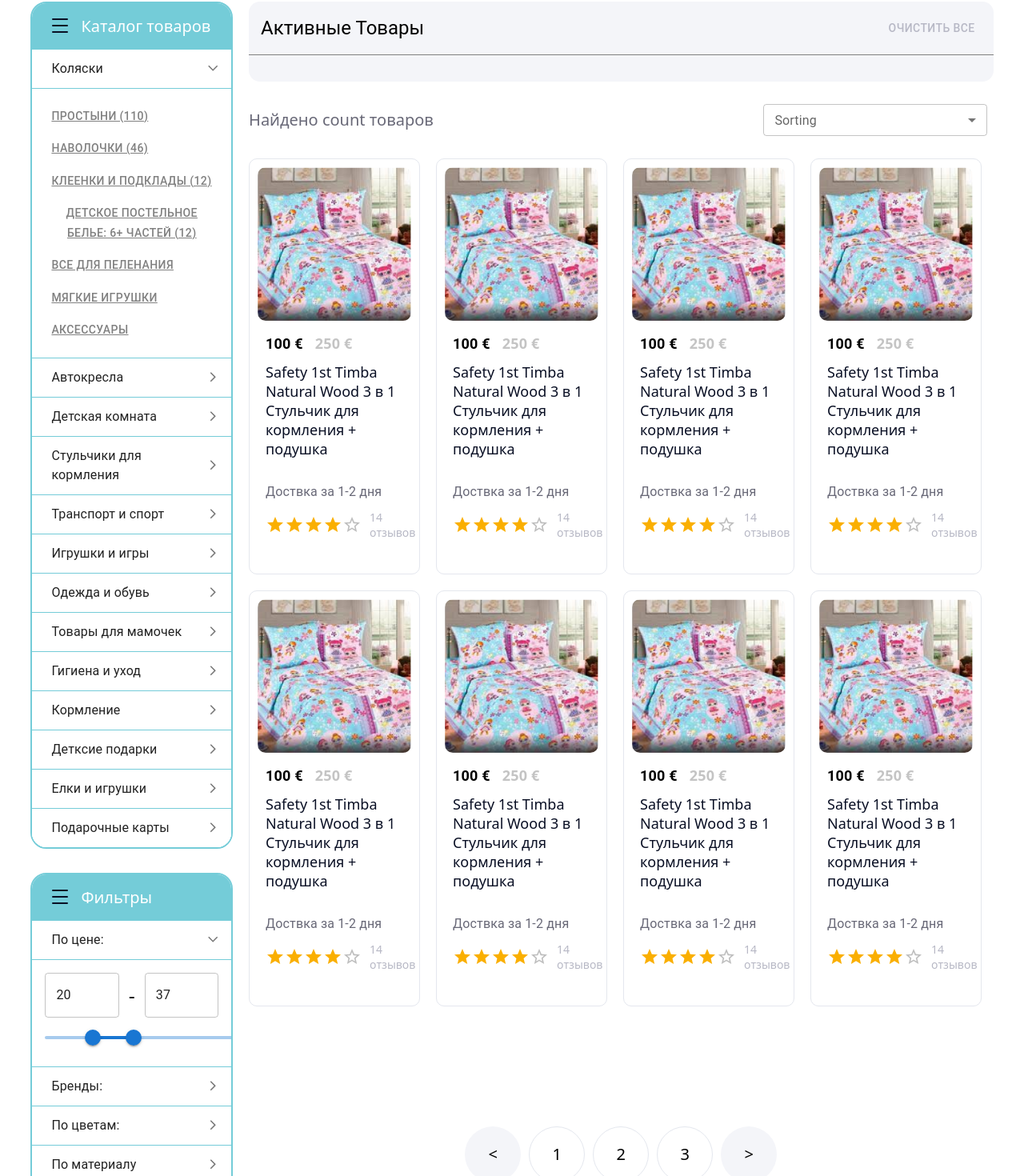
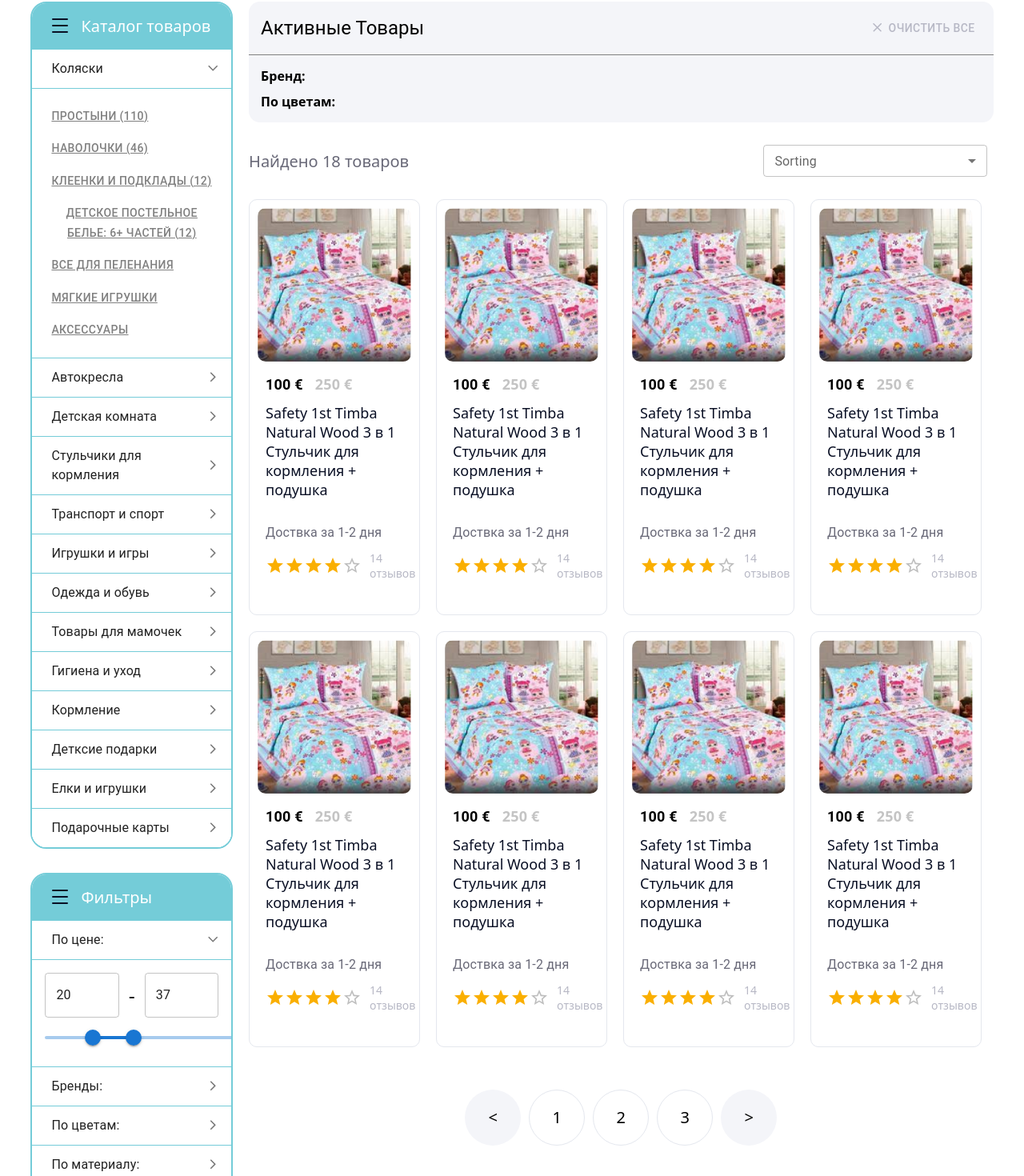
Before and after one commit to muhammad-oripov/baby-shop, a React (Create React App) app: page /search in a window 1280 px wide. Shown: the part 218-1688 px from the top of the page at 80% size. Built offline with nearby package versions, Linux system fonts and the light colour scheme.

Commit message:
feat: created active products

```diff
--- a/src/Components/SVGIcons.jsx
+++ b/src/Components/SVGIcons.jsx
@@ -602,6 +602,14 @@
           <path d="M11.9323 10.0629H11.205L10.9535 9.81132C11.85 8.77303 12.3897 7.42367 12.3897 5.94627C12.3897 2.66209 9.7276 0 6.44346 0C3.15933 0 0.497192 2.66209 0.497192 5.94627C0.497192 9.23045 3.15929 11.8925 6.44346 11.8925C7.92086 11.8925 9.27022 11.3528 10.3085 10.4608L10.5601 10.7124V11.4351L15.1341 16L16.4972 14.6369L11.9323 10.0629ZM6.44346 10.0629C4.17018 10.0629 2.32682 8.21955 2.32682 5.94627C2.32682 3.67299 4.17018 1.82963 6.44346 1.82963C8.71675 1.82963 10.5601 3.67299 10.5601 5.94627C10.5601 8.21955 8.71675 10.0629 6.44346 10.0629Z" fill="#090F24" />
         </svg>
       )
+    case "cancel":
+      return (
+        <svg width="12" height="12" viewBox="0 0 8 8" fill="none" xmlns="http://www.w3.org/2000/svg">
+          <path d="M0.665039 0.525391L6.66502 6.52537" stroke="#B7B8C5" stroke-linecap="round" />
+          <path d="M6.8418 0.525391L0.841813 6.52537" stroke="#B7B8C5" stroke-linecap="round" />
+        </svg>
+      )
+      break
     default:
       break;
   }
--- a/src/pages/search/Accardeon.jsx
+++ b/src/pages/search/Accardeon.jsx
@@ -50,7 +50,24 @@
 const links = [
     'Простыни (110)', 'Наволочки (46)', 'Клеенки и подклады (12)', 'Детское постельное белье: 6+ частей (12)', 'Все для пеленания', 'Мягкие игрушки', 'Аксессуары'
 ]
-export default function Accardeon({ type }) {
+const brands = [
+    'Avent',
+    'Omron',
+    'NUK',
+    'Baby Santh',
+    'Hipp',
+    'Nutrilon',
+    'Nestogen',
+    'ADAMEX',
+    'Chicco'
+]
+const colors = [
+    'Зеленый',
+    'Красный',
+    'Синий',
+    'Бежевый'
+]
+export default function Accardeon({ type, onBrand, onColor, color, brand }) {
     const [expanded, setExpanded] = React.useState('panel1');
     const [backColor, setBackColor] = React.useState(false);
 
@@ -80,32 +97,26 @@
         {
             name: 'Бренды:',
             temp: <Stack sx={{ width: '100%' }}>
-                <Box><Checkbox /> <Typography variant='span'>Avent <Typography sx={{ color: '#c4c4c4' }} variant='span'>(24)</Typography></Typography> </Box>
-                <Box><Checkbox /> <Typography variant='span'>Omron <Typography sx={{ color: '#c4c4c4' }} variant='span'>(24)</Typography></Typography> </Box>
-                <Box><Checkbox /> <Typography variant='span'>NUK <Typography sx={{ color: '#c4c4c4' }} variant='span'>(24)</Typography></Typography> </Box>
-                <Box><Checkbox /> <Typography variant='span'>Baby Santh <Typography sx={{ color: '#c4c4c4' }} variant='span'>(24)</Typography></Typography> </Box>
-                <Box><Checkbox /> <Typography variant='span'>Hipp <Typography sx={{ color: '#c4c4c4' }} variant='span'>(24)</Typography></Typography> </Box>
-                <Box><Checkbox /> <Typography variant='span'>Nutrilon <Typography sx={{ color: '#c4c4c4' }} variant='span'>(24)</Typography></Typography> </Box>
-                <Box><Checkbox /> <Typography variant='span'>Nestogen <Typography sx={{ color: '#c4c4c4' }} variant='span'>(24)</Typography></Typography> </Box>
-                <Box><Checkbox /> <Typography variant='span'>ADAMEX <Typography sx={{ color: '#c4c4c4' }} variant='span'>(24)</Typography></Typography> </Box>
-                <Box><Checkbox /> <Typography variant='span'>Chicco <Typography sx={{ color: '#c4c4c4' }} variant='span'>(24)</Typography></Typography> </Box>
+                {
+                    brands.map((i, index) => <Box key={index} sx={{display: 'flex', alignItems: 'center', gap: '10px'}} ><Checkbox onChange={(e) => {
+                        onBrand([...brand, e.target.parentNode.nextSibling.nextSibling.innerHTML])
+                    }}/> <Typography variant='span'>{i}</Typography> <Typography sx={{ color: '#c4c4c4' }} variant='span'>(24)</Typography> </Box>)
+                }
             </Stack>
         },
         {
             name: 'По цветам:',
             temp: <Stack>
-                <Box><Checkbox /> <Typography variant='span'>Черный</Typography> <Typography sx={{ color: '#c4c4c4' }} variant='span'>(24)</Typography> </Box>
-                <Box><Checkbox /> <Typography variant='span'>Зеленый</Typography> <Typography sx={{ color: '#c4c4c4' }} variant='span'>(145)</Typography> </Box>
-                <Box><Checkbox /> <Typography variant='span'>Красный</Typography> <Typography sx={{ color: '#c4c4c4' }} variant='span'>(24)</Typography> </Box>
-                <Box><Checkbox /> <Typography variant='span'>Синий</Typography> <Typography sx={{ color: '#c4c4c4' }} variant='span'>(2)</Typography> </Box>
-                <Box><Checkbox /> <Typography variant='span'>Бежевый</Typography> <Typography sx={{ color: '#c4c4c4' }} variant='span'>(24)</Typography> </Box>
+                {
+                    colors.map((i, index) => <Box key={index} ><Checkbox onChange={(e) => onColor([...color, e.target.parentNode.nextSibling.nextSibling.innerHTML])} /> <Typography variant='span'>{i}</Typography> <Typography sx={{ color: '#c4c4c4' }} variant='span'>(24)</Typography> </Box>)
+                }
             </Stack>
         },
         {
-            name: 'По материалу',
+            name: 'По материалу:',
         },
         {
-            name: 'Страна-производитель',
+            name: 'Страна-производитель:',
         }
     ]
 
--- a/src/pages/search/SearchPage.jsx
+++ b/src/pages/search/SearchPage.jsx
@@ -10,6 +10,8 @@
     const [products, setProdusts] = useState([])
     const [currentPage, setCurrentPage] = useState(1)
     const [productsPerPage] = useState(8)
+    const [brands, setBrands] = useState([])
+    const [colors, setColors] = useState([])
 
     useEffect(() => {
         setProdusts([1, 2, 3, 4, 5, 6, 7, 8, 9, 10, 11, 12, 13, 14, 15, 16, 17, 18])
@@ -40,16 +42,30 @@
         pageCount.push(i)
     }
 
-    const prevpage = () => {
+    const prevpage = (e) => {
         if (currentPage === (pageCount.at(0) + 1)) {
         } else {
             setCurrentPage(prev => prev - 1)
+            act = document.querySelectorAll('#act')
+
+            act.forEach((elem, index) => {
+                elem.classList.remove('active')
+                let a = currentPage - 2
+                act[a].classList.add('active')
+            })
         }
     }
     const nextpage = () => {
         if (currentPage === (pageCount.at(-1) + 1)) {
         } else {
             setCurrentPage(prev => prev + 1)
+            act = document.querySelectorAll('#act')
+
+            act.forEach((elem, index) => {
+                elem.classList.remove('active')
+                let a = currentPage
+                act[a].classList.add('active')
+            })
         }
     }
 
@@ -70,7 +86,7 @@
                             <SVGIcons icon={"menu"} color={'white'} />
                             <Typography sx={{ fontSize: '20px', color: 'white' }} variant='span'>Фильтры</Typography>
                         </Box>
-                        <Accardeon type={'filter'} />
+                        <Accardeon onBrand={setBrands} onColor={setColors} color={colors} brand={brands} type={'filter'} />
                     </Stack>
                 </Box>
                 <Box sx={{ width: '79%', display: 'flex', flexDirection: 'column', gap: '20px', position: 'relative' }}>
@@ -79,12 +95,25 @@
                             <Typography variant='h5' > Активные Товары </Typography>
                             <Button startIcon={<SVGIcons icon="cancel" />} sx={{ color: '#B7B8C5 !important  ' }}> Очистить все</Button>
                         </Box>
-                        <Box>
-
+                        <Box sx={{ padding: '15px', display: 'flex', flexDirection: 'column', gap: '10px' }}  >
+                            <Box sx={{ dispaly: 'flex', alignItems: 'center' }}>
+                                <b>Бренд: </b>
+                                {
+                                    brands.map((i, index) => <Button key={index} sx={{ background: '#FFFFFF', borderRadius: '50px', paddingLeft: '20px', paddingRight: '20px', dispaly: 'flex', alignItems: 'center', gap: '10px' }}>{i} <SVGIcons icon="cancel" /></Button>
+                                    )
+                                }
+                            </Box>
+                            <Box sx={{ dispaly: 'flex', alignItems: 'center' }}>
+                                <b>По цветам: </b>
+                                {
+                                    colors.map((i, index) => <Button key={index} sx={{ background: '#FFFFFF', borderRadius: '50px', paddingLeft: '20px', paddingRight: '20px', dispaly: 'flex', alignItems: 'center', gap: '10px' }}>{i} <SVGIcons icon="cancel" /></Button>
+                                    )
+                                }
+                            </Box>
                         </Box>
                     </Box>
                     <Box sx={{ width: '100%', display: 'flex', alignItems: 'center', justifyContent: 'space-between' }}>
-                        <Typography sx={{ color: '#686877', fontSize: '20px' }} variant='span'>Найдено count товаров </Typography>
+                        <Typography sx={{ color: '#686877', fontSize: '20px' }} variant='span'>Найдено {products.length} товаров </Typography>
                         <SelectSmall />
                     </Box>
                     <Box sx={{ width: '100%', display: 'flex', gap: '20px', flexWrap: 'wrap' }}>
@@ -92,16 +121,16 @@
                             <ProductBlock products={currentProduct} />
                         }
                     </Box>
-                    <Box sx={{ position: 'absolute', gap: '10px', top: '90%', left: '0', width: '100%', marginTop: '30px', display: 'flex', justifyContent: 'center' }}>
-                        <button className='btn_paginate' style={{ transition: '.4s ease', padding: '10px', cursor: 'pointer', background: '#F4F5F9', border: 'none', borderRadius: '1000px', width: pageCount.length > 10 ? '50px' : '70px', height: '70px', fontSize: '20px' }} onClick={prevpage}>{'<'}</button>
+                    <Box sx={{ position: 'absolute', gap: '10px', top: '1330px', left: '0', width: '100%', marginTop: '30px', display: 'flex', justifyContent: 'center' }}>
+                        <button className='btn_paginate' style={{ transition: '.2s ease', padding: '10px', cursor: 'pointer', background: '#F4F5F9', border: 'none', borderRadius: '1000px', width: pageCount.length > 10 ? '50px' : '70px', height: '70px', fontSize: '20px' }} onClick={prevpage}>{'<'}</button>
                         {
                             pageCount.map((num, index) =>
                                 <>
-                                    <button key={index} id="act" className={`pagination_numbers`} style={{ transition: '.4s ease', padding: '10px', borderRadius: '1000px', width: pageCount.length > 10 ? '50px' : '70px', height: '70px', fontSize: '20px', border: '1px solid #E4E7EE', background: '#FFFFFF', cursor: 'pointer' }} onClick={() => setCurrentPage(num + 1)}>{num + 1}</button>
+                                    <button key={index} id="act" className={`pagination_numbers`} style={{ transition: '.2s ease', padding: '10px', borderRadius: '1000px', width: pageCount.length > 10 ? '50px' : '70px', height: '70px', fontSize: '20px', border: '1px solid #E4E7EE', background: '#FFFFFF', cursor: 'pointer' }} onClick={() => setCurrentPage(num + 1)}>{num + 1}</button>
                                 </>
                             )
                         }
-                        <button className='btn_paginate' style={{ transition: '.4s ease', padding: '10px', background: '#F4F5F9', cursor: 'pointer', border: 'none', borderRadius: '1000px', width: pageCount.length > 10 ? '50px' : '70px', height: '70px', fontSize: '20px' }} onClick={nextpage}>{'>'}</button>
+                        <button className='btn_paginate' style={{ transition: '.2s ease', padding: '10px', background: '#F4F5F9', cursor: 'pointer', border: 'none', borderRadius: '1000px', width: pageCount.length > 10 ? '50px' : '70px', height: '70px', fontSize: '20px' }} onClick={nextpage}>{'>'}</button>
                     </Box>
                 </Box>
             </Stack>
```
